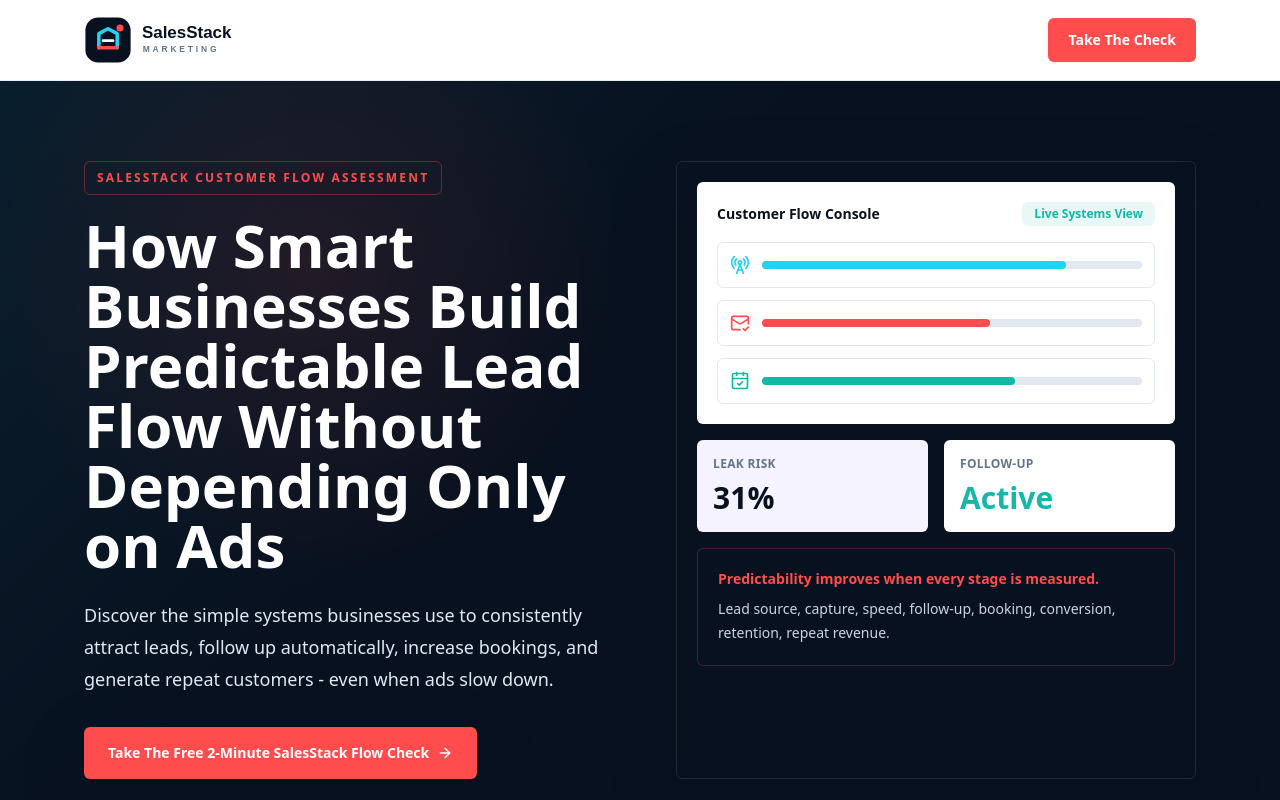
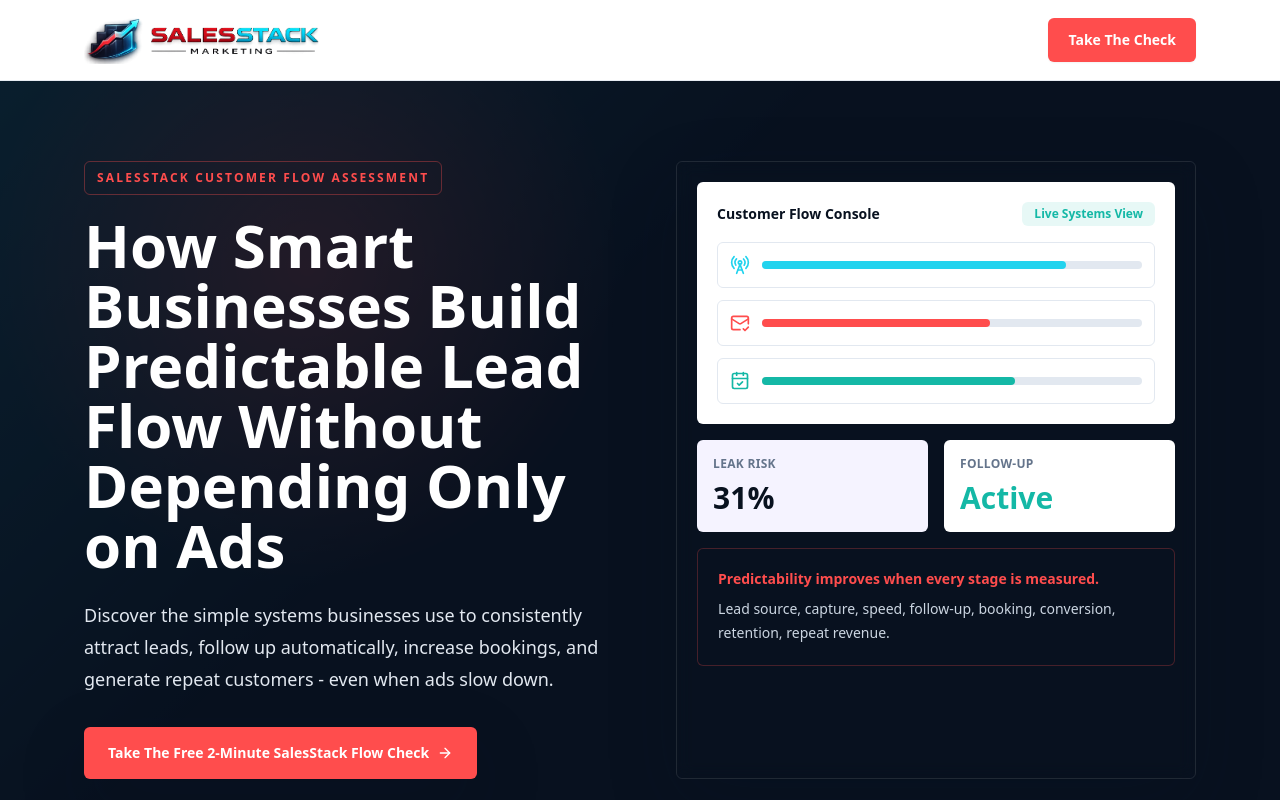
Before and after one commit to DevOsas/salesstackmarketing, a website: page index.html in a window 1280 px wide. Shown: the top 800 px of the page. Drawn offline with nearby package versions, Linux system fonts and the light colour scheme.

Commit message:
logo and favicon

```diff
--- a/index.html
+++ b/index.html
@@ -8,7 +8,7 @@
       name="description"
       content="Take the free 2-minute SalesStack Customer Flow Check and discover where your business may be losing leads, bookings, and repeat revenue."
     />
-    <link rel="icon" type="image/svg+xml" href="assets/icons/salesstack-favicon.svg" />
+    <link rel="icon" type="image/png" href="assets/icons/salesstack-favicon.png" />
     <script src="https://cdn.tailwindcss.com"></script>
     <script src="https://unpkg.com/lucide@latest/dist/umd/lucide.min.js"></script>
     <script>
@@ -72,7 +72,7 @@
     <header class="sticky top-0 z-40 border-b border-slate-200/80 bg-white/90 backdrop-blur">
       <nav class="mx-auto flex max-w-6xl items-center justify-between px-5 py-4">
         <a href="#top" class="flex items-center gap-3" aria-label="SalesStack Marketing">
-          <img src="assets/icons/salesstack-logo.svg" alt="SalesStack Marketing" class="h-12 w-auto" />
+          <img src="assets/icons/salesstack-logo.png" alt="SalesStack Marketing" class="h-12 w-auto max-w-[260px] object-contain" />
         </a>
         <a
           href="#diagnostic"
```
Also changed, not shown: result.html (+2 -2 lines), assets/icons/salesstack-favicon.png (added), assets/icons/salesstack-logo.png (added).
